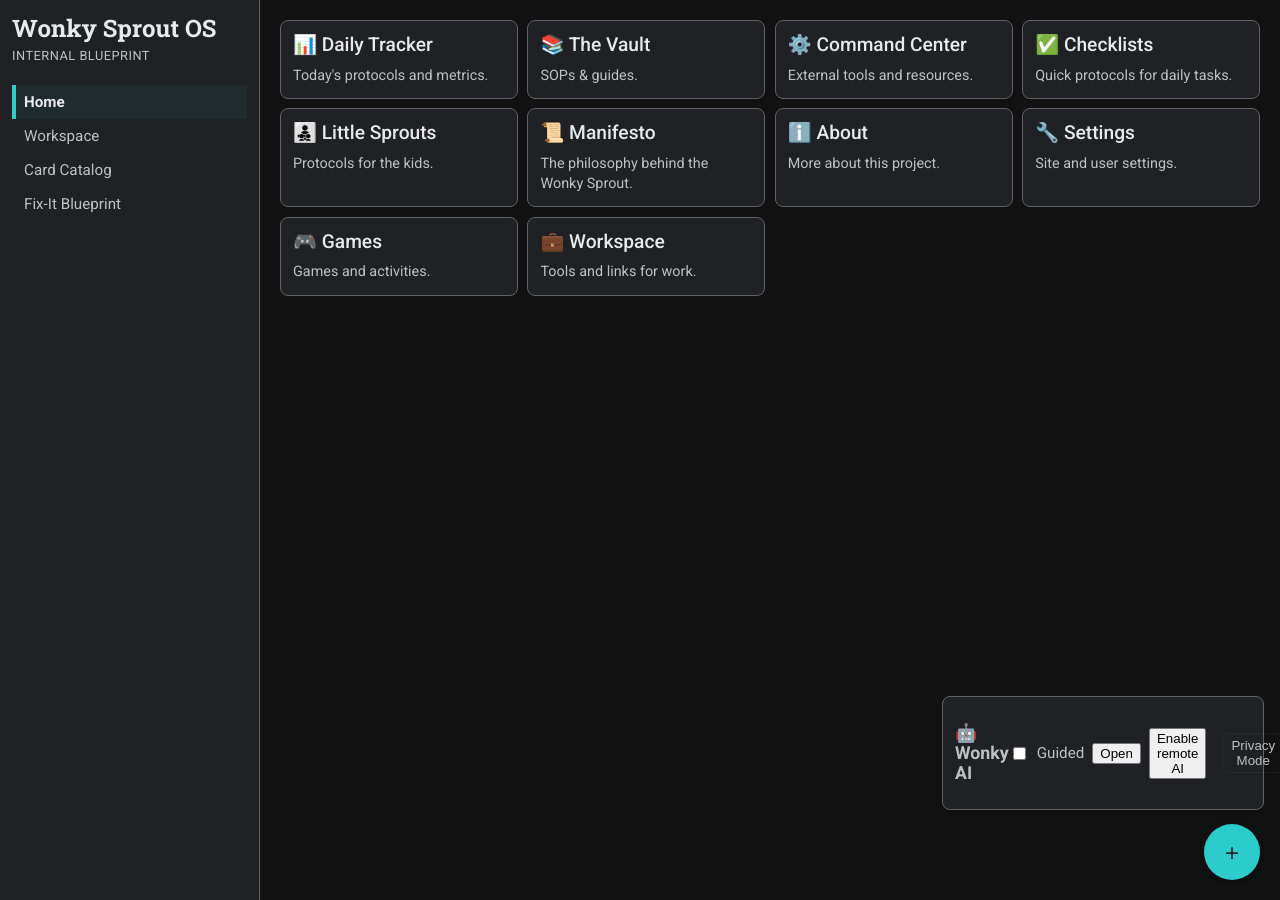
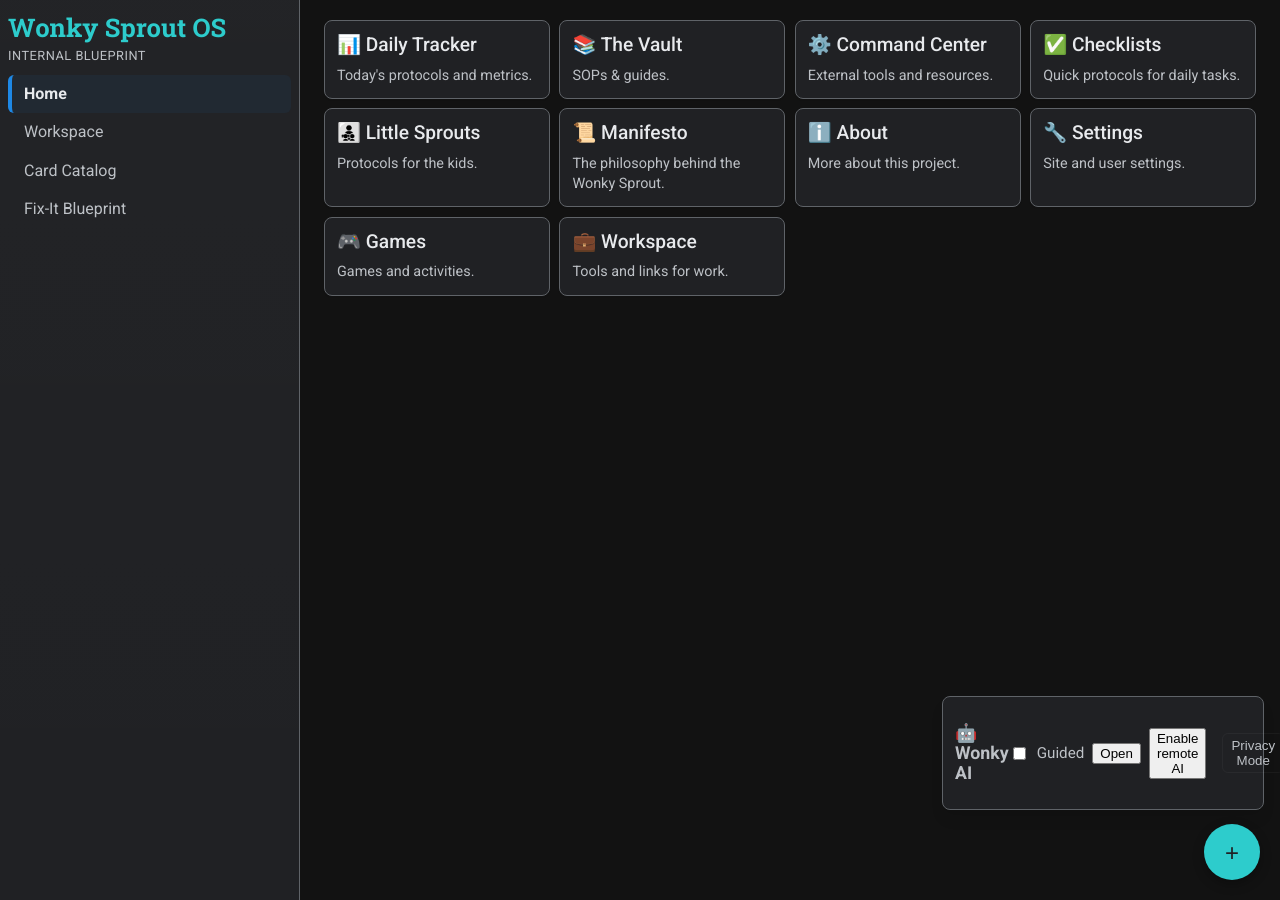
Before and after one commit to classicwilly/classicwilly.github.io, a Jekyll site: the page built from index.md, in a window 1280 px wide. Built offline with Jekyll 4.4.1, drawn with Linux system fonts in a browser that asks for light colours.

Commit message:
style(sidebar): material-like sidebar — wider, section headings, tighter nav, scroll chrome

```diff
--- a/_sass/_components.scss
+++ b/_sass/_components.scss
@@ -57,6 +57,27 @@
   box-shadow: var(--shadow-lg);
   text-decoration: none;
 }
+
+/* Sidebar scrolling & chrome (narrow scrollbar like screenshot) */
+.sidebar {
+  overflow-y: auto;
+  -webkit-overflow-scrolling: touch;
+}
+.sidebar::-webkit-scrollbar { width: 10px; }
+.sidebar::-webkit-scrollbar-track { background: transparent; }
+.sidebar::-webkit-scrollbar-thumb { background: rgba(255,255,255,0.06); border-radius: 6px; }
+.sidebar::-webkit-scrollbar-thumb:hover { background: rgba(255,255,255,0.09); }
+
+/* Icon sizing inside sidebar nav; emojis will align with text */
+.sidebar-nav li a .nav-icon { font-size: 1.25rem; width: 28px; text-align: left; display:inline-block; }
+.sidebar-nav li a .nav-label { flex: 1; }
+
+/* Divider lines between sections */
+.sidebar .section-divider { height: 1px; background: var(--sidebar-divider); margin: 0.5rem 0; }
+
+/* Make nav feel like material list */
+.sidebar-nav li a { border-radius: 6px; }
+.sidebar-nav li a.is-active, .sidebar-nav li a[aria-current="page"] { background-color: rgba(30,136,229,0.06); border-left-color: var(--material-primary); }
 
 /* Respect user preference for reduced motion (important for vestibular/sensory sensitivities) */
 @media (prefers-reduced-motion: reduce) {
--- a/_sass/_layout.scss
+++ b/_sass/_layout.scss
@@ -46,24 +46,29 @@
   height: 100vh;
   background-color: var(--card-dark);
   border-right: 1px solid var(--border-gray);
-  padding: 0.75rem; /* tightened to pack more nav items */
+  padding: 0.6rem 0.5rem; /* tightened to pack more nav items */
   box-sizing: border-box;
   display: flex;
   flex-direction: column;
-  gap: 0.4rem;
+  gap: 0.25rem;
   z-index: 200;
+  background-image: linear-gradient(180deg, rgba(255,255,255,0.01), transparent);
+  color: var(--material-on-surface);
 }
 
 .sidebar-header {
-  margin-bottom: 1rem; /* tighten header spacing */
+  margin: 0 0 0.5rem 0; /* tighten header spacing */
 }
 
 .sidebar-title {
   font-family: 'Roboto Slab', serif;
-  font-size: 1.5rem;
-  font-weight: 700;
-  color: var(--text-bright);
+  font-size: 1.6rem;
+  font-weight: 800;
+  color: var(--circuit-teal);
   text-decoration: none;
+  display: flex;
+  align-items: center;
+  gap: 0.6rem;
 }
 
 .sidebar-tagline {
@@ -74,6 +79,17 @@
   letter-spacing: 0.5px;
 }
 
+/* Sidebar section headings (like the screenshot) */
+.sidebar-section-title {
+  display: block;
+  margin: 0.75rem 0 0.35rem 0.5rem;
+  padding-top: 0.75rem;
+  color: var(--sidebar-heading);
+  font-size: 0.78rem;
+  letter-spacing: 3px;
+  text-transform: uppercase;
+}
+
 .sidebar-nav {
   list-style: none;
   margin: 0;
@@ -81,21 +97,23 @@
 }
 
 .sidebar-nav li a {
-  display: block;
-  padding: 0.5rem 0; /* reduce vertical padding */
+  display: flex;
+  align-items: center;
+  gap: 0.75rem;
+  padding: 0.6rem 0.5rem; /* comfortable clickable area */
   color: var(--text-light);
   text-decoration: none;
-  font-size: 0.95rem;
+  font-size: 1rem;
   transition: var(--transition);
-  border-left: 4px solid transparent; /* slightly stronger visual indicator */
-  padding-left: 8px;
+  padding-left: 12px;
+  border-left: 4px solid transparent; /* stronger visual indicator */
 }
 
 .sidebar-nav li a:hover,
 .sidebar-nav li a:focus {
   color: var(--text-bright);
-  background-color: rgba(255, 255, 255, 0.04);
-  border-left-color: var(--circuit-teal);
+  background-color: rgba(255, 255, 255, 0.03);
+  border-left-color: var(--material-primary);
 }
 
 /* Active state for the current page */
@@ -110,7 +128,7 @@
 .main-content-wrapper {
   margin-left: var(--sidebar-width);
   width: calc(100% - var(--sidebar-width));
-  padding: 0.75rem; /* tighter outer padding so content sits closer to nav */
+  padding: 0.75rem 1rem; /* tighter outer padding so content sits closer to nav */
   box-sizing: border-box;
 }
 
--- a/_sass/_variables.scss
+++ b/_sass/_variables.scss
@@ -1,7 +1,13 @@
 /* _sass/_variables.scss */
 /* Centralized CSS variables for Wonky Sprout OS visual engine */
 :root {
-  --sidebar-width: 260px; /* widened so left nav can hold more items/useful controls */
+  --sidebar-width: 300px; /* widened so left nav can hold more items/useful controls */
+  /* Material-like palette additions */
+  --material-primary: #1e88e5; /* material blue */
+  --material-surface: #0e1113; /* dark surface for cards and sidebar */
+  --material-on-surface: #c9d1d9;
+  --sidebar-heading: rgba(255,255,255,0.08);
+  --sidebar-divider: rgba(255,255,255,0.04);
   --dark-bg: #121212; /* Main background */
   --card-dark: #202124; /* Sidebar and card background */
   --border-gray: #5f6368;
```
